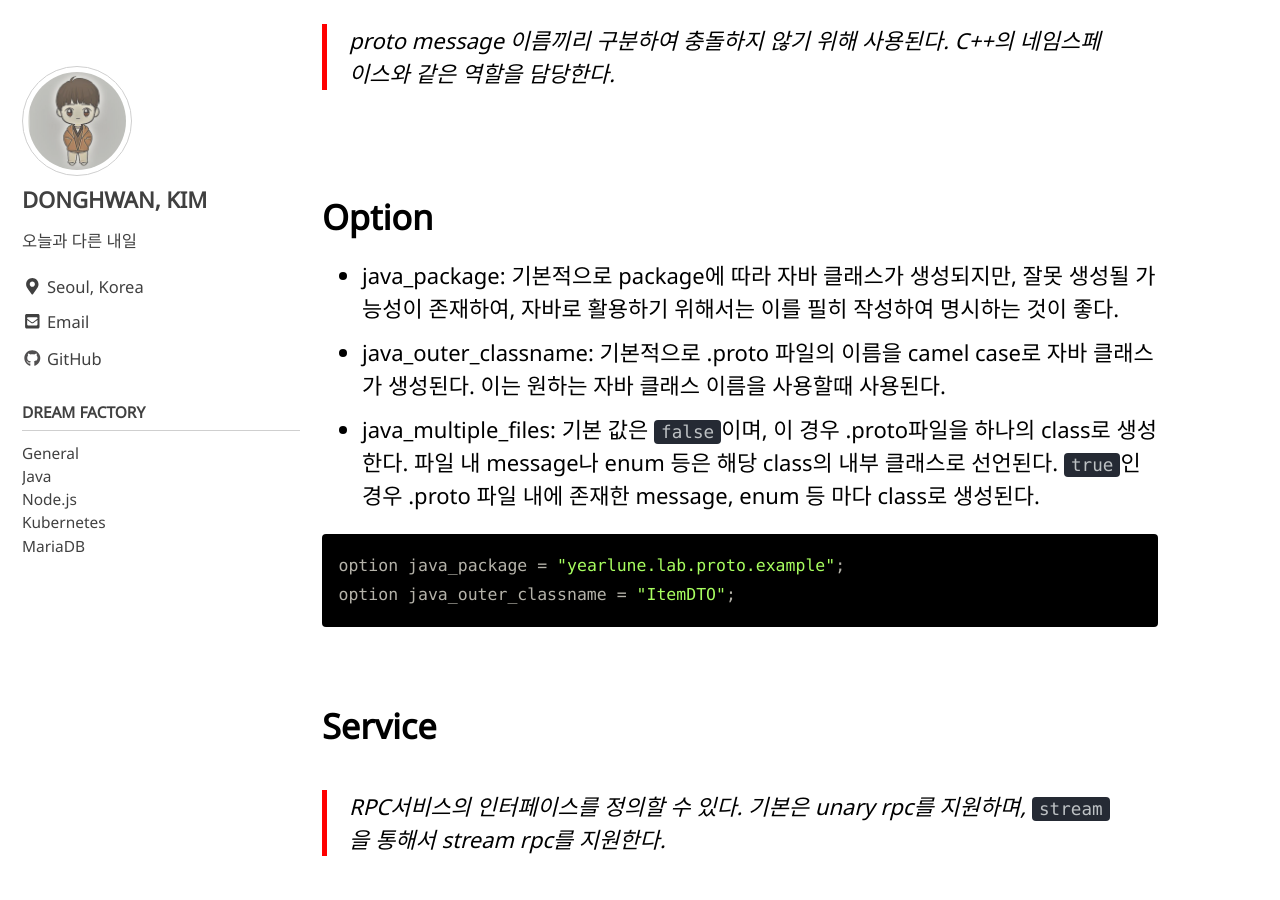
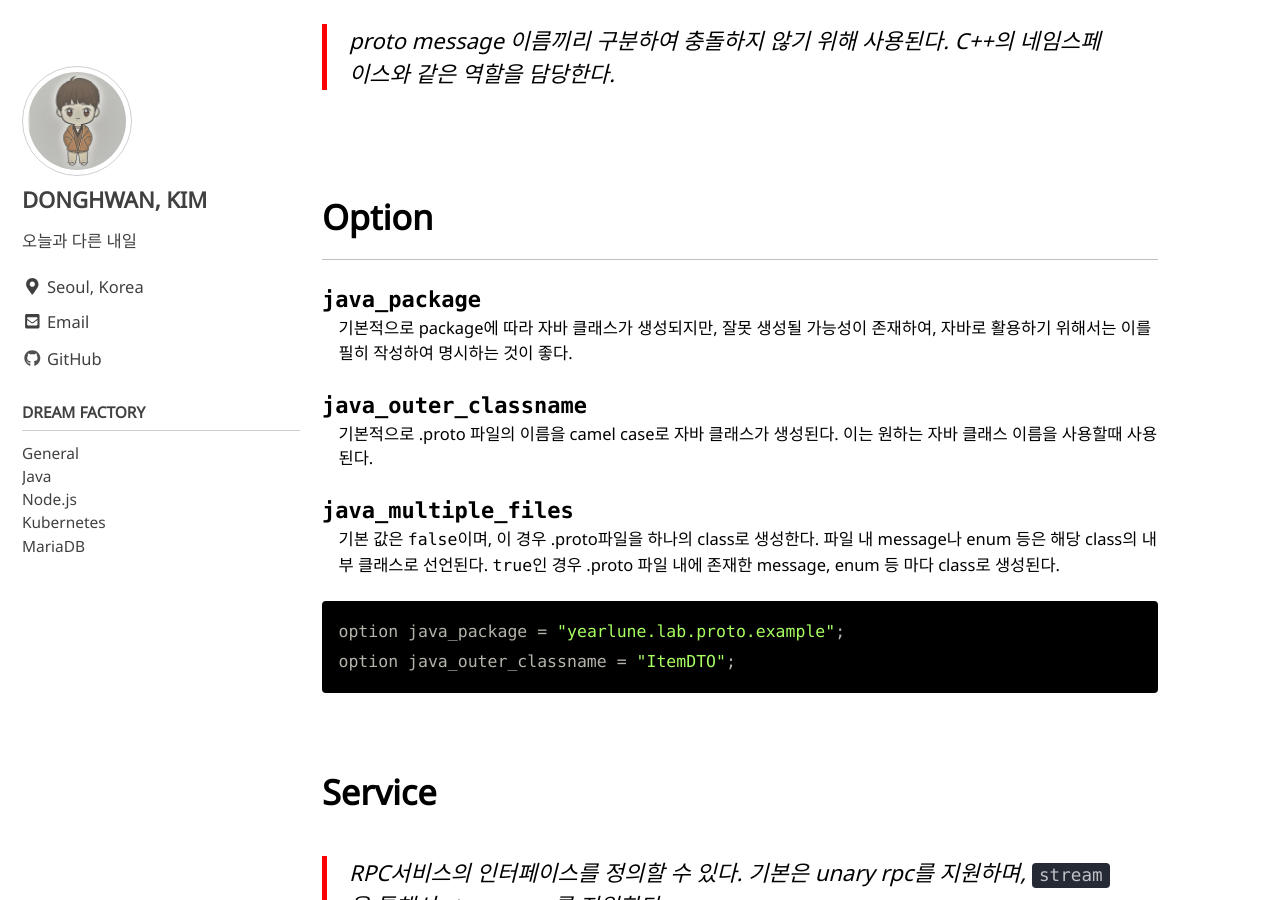
Before and after one commit to yearnlune/yearnlune.github.io, a Jekyll site: the page built from _posts/2021-05-14-proto3.md, in a window 1280 px wide and 900 px high, scrolled down 6001 px. Built offline with Jekyll 4.4.1, drawn with Linux system fonts in a browser that asks for light colours; cached includes are drawn as plain includes; comment, search, counter and statistics services are not loaded; part of the change alters nothing that is shown.

Commit message:
fix: Refactor

````diff
--- a/_posts/2021-05-14-proto3.md
+++ b/_posts/2021-05-14-proto3.md
@@ -184,10 +184,15 @@ enum EnumAllowingAlias {
 
 
 # Option
+---
+`java_package`
+: 기본적으로 package에 따라 자바 클래스가 생성되지만, 잘못 생성될 가능성이 존재하여, 자바로 활용하기 위해서는 이를 필히 작성하여 명시하는 것이 좋다.
 
-- java_package: 기본적으로 package에 따라 자바 클래스가 생성되지만, 잘못 생성될 가능성이 존재하여, 자바로 활용하기 위해서는 이를 필히 작성하여 명시하는 것이 좋다.
-- java_outer_classname: 기본적으로 .proto 파일의 이름을 camel case로 자바 클래스가 생성된다. 이는 원하는 자바 클래스 이름을 사용할때 사용된다.
-- java_multiple_files: 기본 값은 `false`이며, 이 경우 .proto파일을 하나의 class로 생성한다. 파일 내 message나 enum 등은 해당 class의 내부 클래스로 선언된다. `true`인 경우 .proto 파일 내에 존재한 message, enum 등 마다 class로 생성된다.
+`java_outer_classname`
+: 기본적으로 .proto 파일의 이름을 camel case로 자바 클래스가 생성된다. 이는 원하는 자바 클래스 이름을 사용할때 사용된다.
+
+`java_multiple_files`
+: 기본 값은 `false`이며, 이 경우 .proto파일을 하나의 class로 생성한다. 파일 내 message나 enum 등은 해당 class의 내부 클래스로 선언된다. `true`인 경우 .proto 파일 내에 존재한 message, enum 등 마다 class로 생성된다.
 
 ```csharp
 option java_package = "yearlune.lab.proto.example";
````
